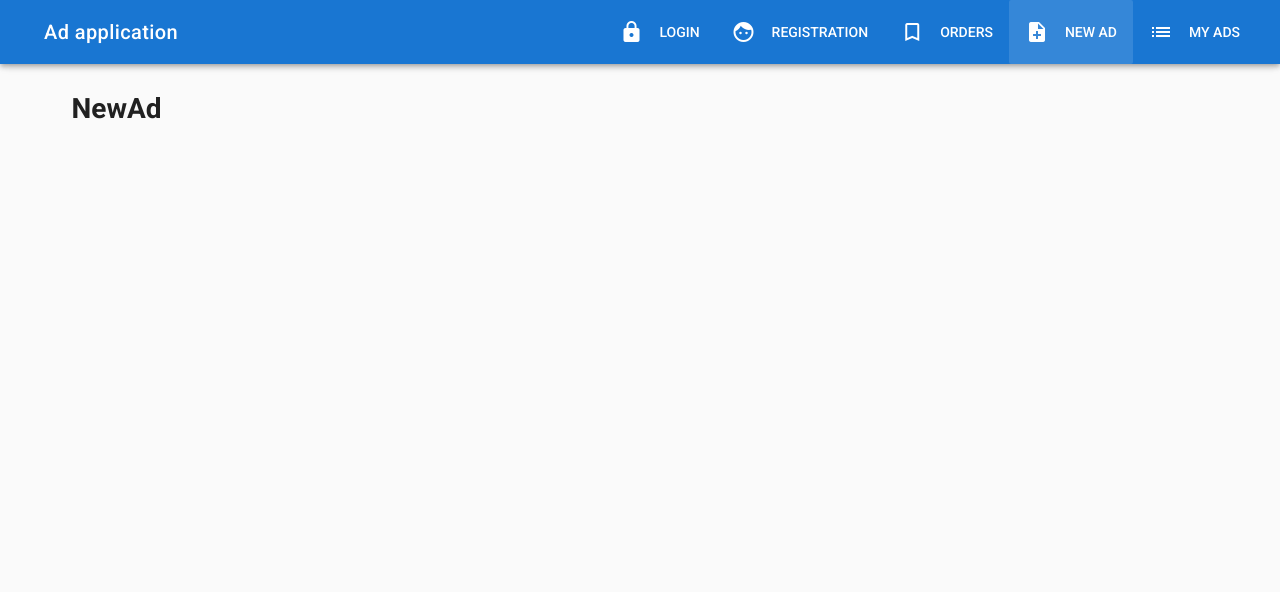
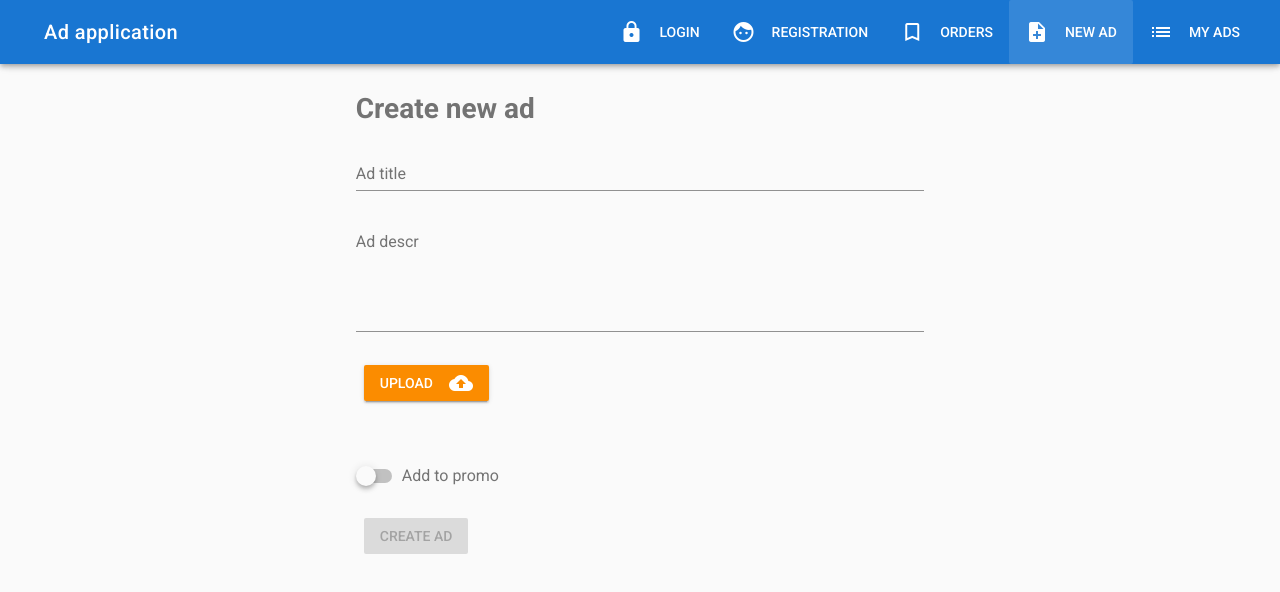
Before and after one commit to TatianaKrivonos/ad-project, a Vue app: page /new in a window 1280 px wide. Shown: the top 592 px of the page. Built offline with nearby package versions, Linux system fonts and the light colour scheme.

Commit message:
создание страницы формы с новыми объявлениями

```diff
--- a/src/components/Ads/NewAd.vue
+++ b/src/components/Ads/NewAd.vue
@@ -1,8 +1,64 @@
 <template>
   <v-container>
     <v-layout row>
-      <v-flex xs12>
-        <h1>NewAd</h1>
+      <v-flex xs12 sm6 offset-sm3>
+        <h1 class="text--secondary mb-3">Create new ad</h1>
+        <v-form v-model="valid" validation ref="form" class="mb-2">
+          <v-text-field
+            name="title"
+            label="Ad title"
+            type="text"
+            v-model="title"
+            required
+            :rules="[ v => !!v || 'Title is required']"
+          >
+          </v-text-field>
+          <v-textarea
+            name="description"
+            label="Ad descr"
+            type="text"
+            v-model="descr"
+            no-resize
+            :rules="[ v => !!v || 'Description is required']"
+          >
+          </v-textarea>
+        </v-form>
+        <v-layout row class="mb-3">
+          <v-flex xs12>
+            <v-btn
+              class="warning"
+            >
+              Upload
+              <v-icon right dark>cloud_upload</v-icon>
+            </v-btn>
+          </v-flex>
+        </v-layout>
+        <v-layout row>
+          <v-flex xs12>
+            <img src="" height="150">
+          </v-flex>
+        </v-layout>
+        <v-layout row>
+          <v-flex xs12>
+            <v-switch
+              color="primary"
+              v-model="promo"
+              label="Add to promo"
+            >
+
+            </v-switch>
+          </v-flex>
+        </v-layout>
+        <v-layout row>
+          <v-flex xs12>
+            <v-spacer></v-spacer>
+            <v-btn
+              :disabled="!valid"
+              class="success"
+              @click="createAd"
+              >Create Ad</v-btn>
+          </v-flex>
+        </v-layout>
       </v-flex>
     </v-layout>
   </v-container>
@@ -11,7 +67,23 @@
   export default {
     data () {
       return {
+        title: '',
+        descr: '',
+        promo: false,
+        valid: false
+      }
+    },
+    methods: {
+      createAd () {
+        if (this.$refs.form.validate()) {
+          const ad = {
+            title: this.title,
+            descr: this.descr,
+            promo: this.promo
+          }
 
+          console.log(ad)
+        }
       }
     }
   }
```
